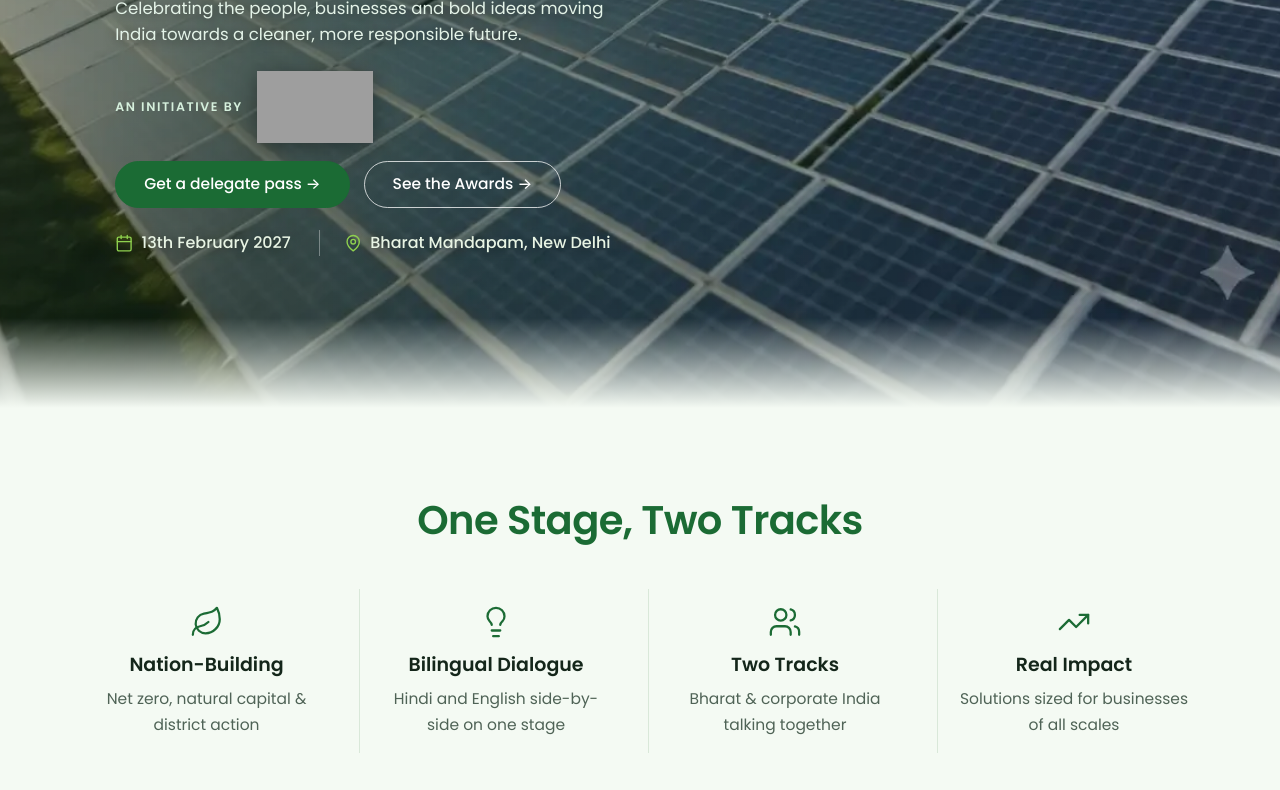
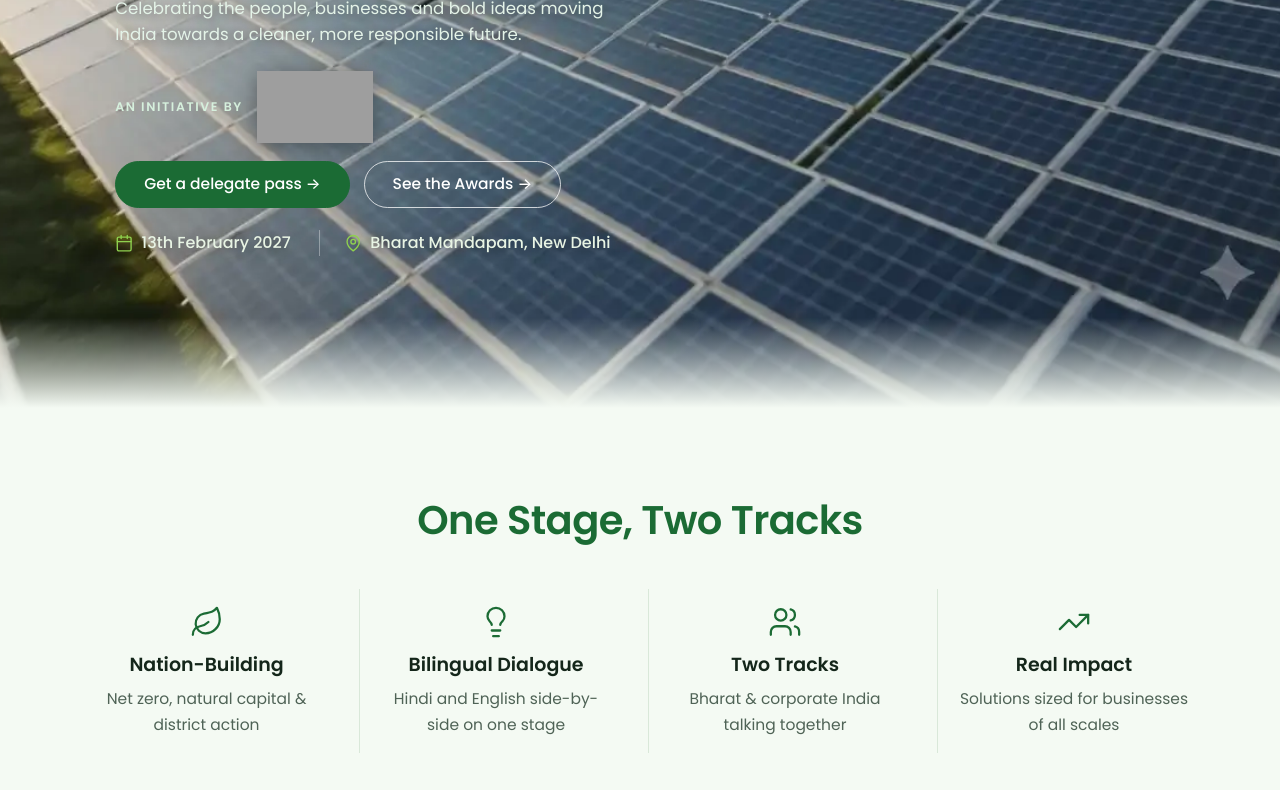
Before and after one commit to Singhavi279/nbtvasudha, a plain HTML site: page index.html in a window 1280 px wide. Shown: the part 478-1268 px from the top of the page. Drawn offline with Linux system fonts and the light colour scheme; grey boxes are pictures that could not be loaded.

Commit message:
Add 33% opaque white overlay to hero section
Add a semi-transparent white layer (rgba(255, 255, 255, 0.33)) over the hero gradient overlays to brighten and improve logo visibility.
Co-Authored-By: Claude Haiku 4.5 <noreply@anthropic.com>

```diff
--- a/assets/css/style.css
+++ b/assets/css/style.css
@@ -138,6 +138,7 @@ header{
 .hero::before{
   content: ""; position: absolute; inset: 0; z-index: 1; pointer-events: none;
   background:
+    rgba(255, 255, 255, 0.33),
     linear-gradient(90deg, rgba(6,30,17,.4) 0, rgba(6,30,17,.5) 20%, rgba(6,30,17,.2) 64%, rgba(6,30,17,0) 100%),
     linear-gradient(180deg, rgba(6,30,17,.2) 0, transparent 35%);
 }
```
